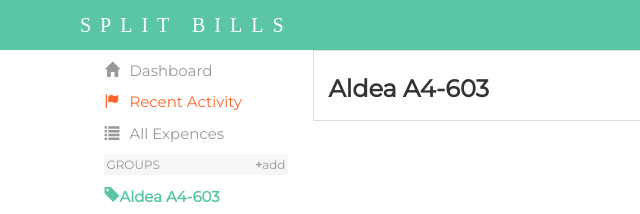
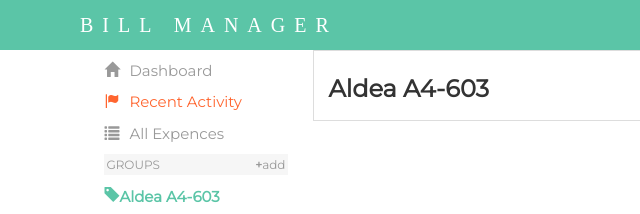
Before and after one commit to mukeshk371/bill-manager, a plain HTML site: page index.html in a window 1280 px wide. Shown: the top 214 px of the page, 0-640 px from the left. Drawn offline with nearby package versions, Linux system fonts and the light colour scheme.

Commit message:
website name changed to "Bill Manager"

```diff
--- a/index.html
+++ b/index.html
@@ -2,7 +2,7 @@
 <html>
 
 <head>
-    <title>Split Bills</title>
+    <title>Bill Manager</title>
     <meta name="viewport" content="width=device-width, initial-scale=1">
     <link rel="stylesheet" href="https://maxcdn.bootstrapcdn.com/bootstrap/3.3.7/css/bootstrap.min.css">
     <script src="https://ajax.googleapis.com/ajax/libs/jquery/3.3.1/jquery.min.js"></script>
@@ -17,7 +17,7 @@
     <nav class="navbar navbar-inverse" style="margin-bottom: 0; border-radius: 0">
         <div class="container-fluid">
             <div class="navbar-header">
-              <a class="navbar-brand" href="#" style="color: white; margin-left: 50px;">SPLIT BILLS</a>
+              <a class="navbar-brand" href="#" style="color: white; margin-left: 50px;">BILL MANAGER</a>
             </div>
             <ul class="nav navbar-nav navbar-right">
                 <li class="dropdown"><a class="dropdown-toggle" data-toggle="dropdown" href="#" style="color: white;">Mukesh Kumar &nbsp;<span class="caret"></span></a>
```
